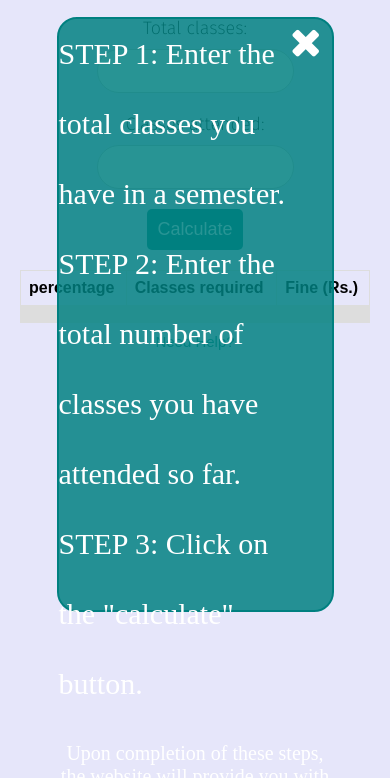
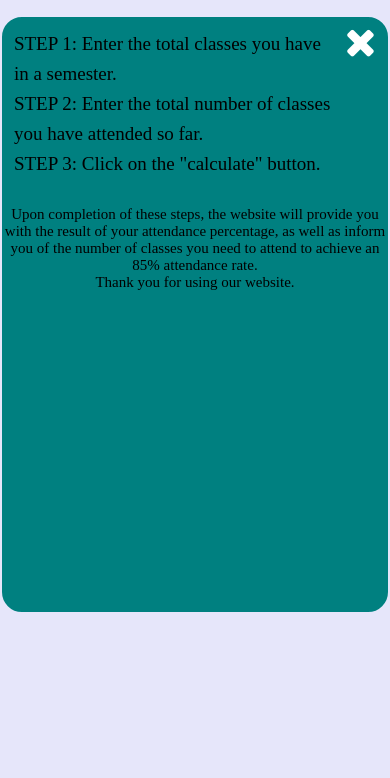
Before and after one commit to Thameem-20/attendance-calculator, a plain HTML site: page index.html in a window 390 px wide. Both pictures are taken after a click on the button "Need Help?". Shown: the part 66-844 px from the top of the page. Drawn offline with Linux system fonts and the light colour scheme.

Commit message:
added responsiveness

```diff
--- a/style.css
+++ b/style.css
@@ -129,3 +129,36 @@ table {
 	color: white;
 	font-size: 20px;
 }
+@media screen and (max-width: 800px) {
+
+ .steps {
+
+   font-size: 19px;
+   line-height: 30px;
+   color: black;
+   padding: 10px;
+ }
+
+.about{
+  color: black;
+  font-size: 15px;
+}
+  .popup{
+    width: 98vw;
+    height: 70vh;
+    background: teal;
+
+  }
+}
+
+footer{
+  background: teal;
+  color: lavender;
+  width:100vw;
+  position: fixed;
+  bottom: 0;
+  height: 30px;
+  text-align: center;
+
+
+}
```
